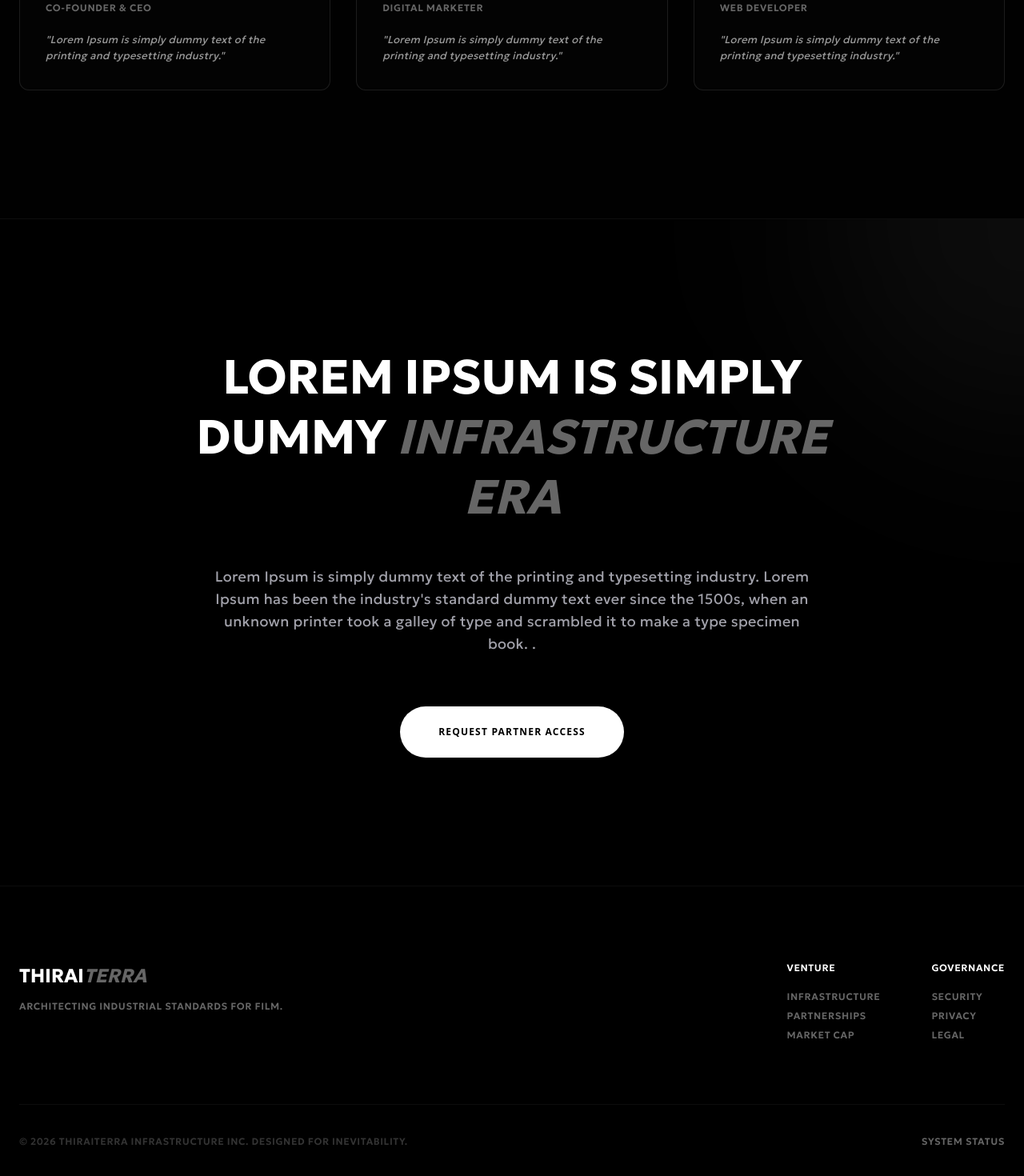
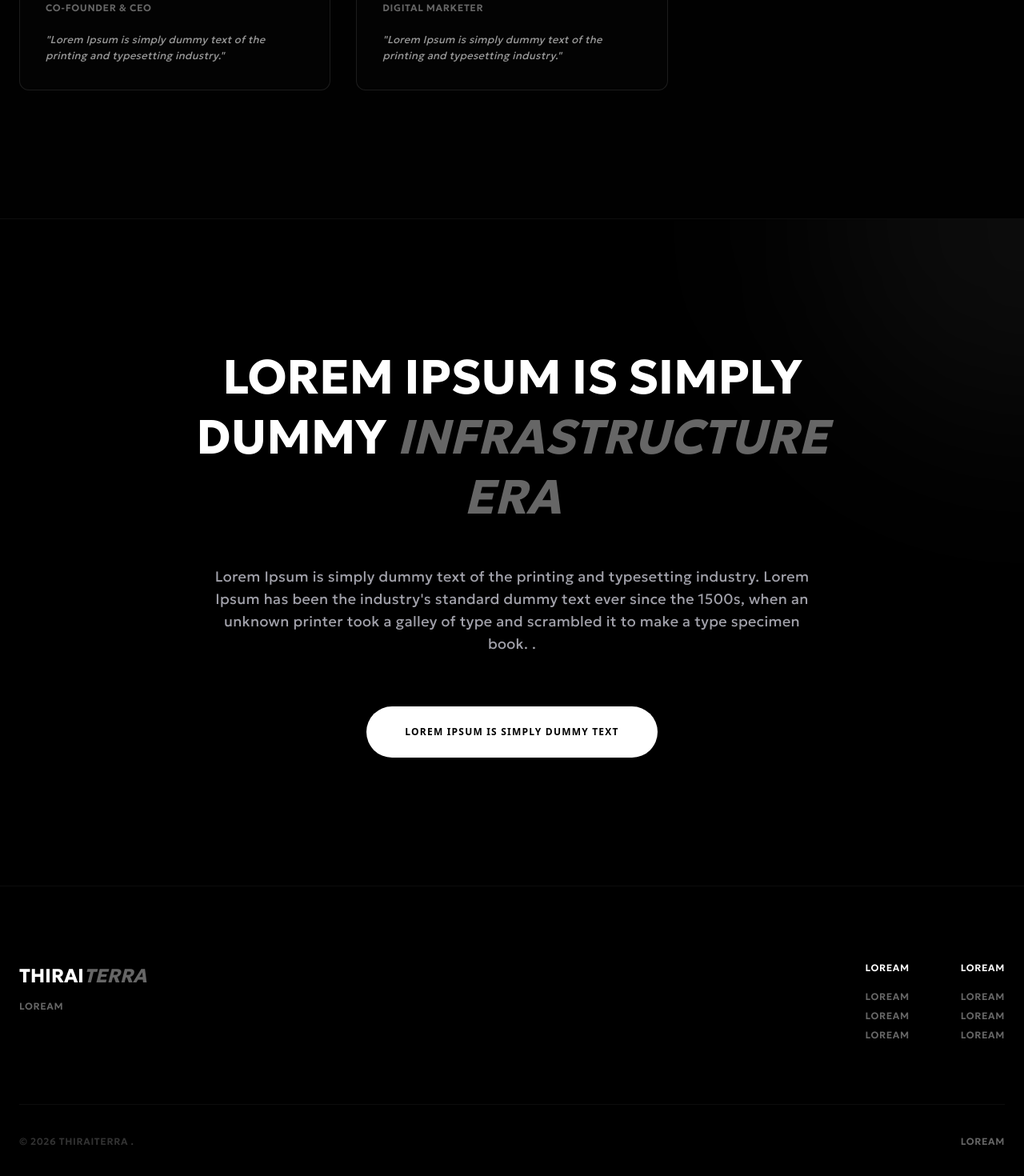
Before and after one commit to Ramsan-code/ThiraiTerra_portfolio, a Next.js app: page / in a window 1280 px wide. Shown: the part 2877-4347 px from the top of the page at 80% size. Built offline with nearby package versions, Linux system fonts and the light colour scheme.

Commit message:
refactor: remove unused team member and update placeholder text across the page

```diff
--- a/src/app/page.tsx
+++ b/src/app/page.tsx
@@ -44,13 +44,7 @@ const TEAM_MEMBERS = [
     bio: "Lorem Ipsum is simply dummy text of the printing and typesetting industry.",
     img: "/team/dev-marketer.png"
   },
-  {
-    id: "s-dev",
-    name: "Lajeeban",
-    role: " Web Developer",
-    bio: "Lorem Ipsum is simply dummy text of the printing and typesetting industry.",
-    img: "/team/senior-dev.png"
-  }
+
 ];
 
 function TeamMemberCard({ member }: { member: typeof TEAM_MEMBERS[0] }) {
@@ -232,7 +226,7 @@ export default function Home() {
 
             <div className="flex flex-col sm:flex-row justify-center gap-6">
               <Button className="h-16 px-12 bg-foreground text-background font-bold uppercase tracking-widest text-xs rounded-full hover:bg-foreground/90 transition-all hover:scale-105">
-                Request Partner Access
+               Lorem Ipsum is simply dummy text
               </Button>
             </div>
           </div>
@@ -244,31 +238,31 @@ export default function Home() {
           <div className="flex flex-col md:flex-row justify-between items-start gap-12 mb-20">
             <div>
               <span className="text-display-section !text-2xl text-foreground block mb-4 tracking-[-0.03em]">THIRAI<span className="text-foreground/40 italic">TERRA</span></span>
-              <p className="text-label-stats text-[10px] text-foreground/40">Architecting Industrial Standards for Film.</p>
+              <p className="text-label-stats text-[10px] text-foreground/40">loream</p>
             </div>
             <div className="flex gap-16">
               <div className="space-y-6">
-                <h5 className="text-label-stats text-[10px] text-foreground">Venture</h5>
+                <h5 className="text-label-stats text-[10px] text-foreground">loream</h5>
                 <ul className="space-y-3 text-label-stats text-[10px] text-foreground/40">
-                  <li className="hover:text-foreground cursor-pointer transition-colors">Infrastructure</li>
-                  <li className="hover:text-foreground cursor-pointer transition-colors">Partnerships</li>
-                  <li className="hover:text-foreground cursor-pointer transition-colors">Market Cap</li>
+                  <li className="hover:text-foreground cursor-pointer transition-colors">loream</li>
+                  <li className="hover:text-foreground cursor-pointer transition-colors">loream</li>
+                  <li className="hover:text-foreground cursor-pointer transition-colors">loream</li>
                 </ul>
               </div>
               <div className="space-y-6">
-                <h5 className="text-label-stats text-[10px] text-foreground">Governance</h5>
+                <h5 className="text-label-stats text-[10px] text-foreground">loream</h5>
                 <ul className="space-y-3 text-label-stats text-[10px] text-foreground/40">
-                  <li className="hover:text-foreground cursor-pointer transition-colors">Security</li>
-                  <li className="hover:text-foreground cursor-pointer transition-colors">Privacy</li>
-                  <li className="hover:text-foreground cursor-pointer transition-colors">Legal</li>
+                  <li className="hover:text-foreground cursor-pointer transition-colors">loream</li>
+                  <li className="hover:text-foreground cursor-pointer transition-colors">loream</li>
+                  <li className="hover:text-foreground cursor-pointer transition-colors">loream</li>
                 </ul>
               </div>
             </div>
           </div>
           <div className="flex flex-col md:flex-row justify-between items-center pt-10 border-t border-foreground/5 gap-4">
-            <p className="text-label-stats text-[9px] text-foreground/20 tracking-[0.3em]">© 2026 THIRAITERRA INFRASTRUCTURE INC. DESIGNED FOR INEVITABILITY.</p>
+            <p className="text-label-stats text-[9px] text-foreground/20 tracking-[0.3em]">© 2026 THIRAITERRA .</p>
             <div className="flex gap-8 text-label-stats text-[9px] text-foreground/40">
-              <span className="hover:text-foreground cursor-pointer transition-colors">SYSTEM STATUS</span>
+              <span className="hover:text-foreground cursor-pointer transition-colors">loream</span>
             </div>
           </div>
         </div>
```
